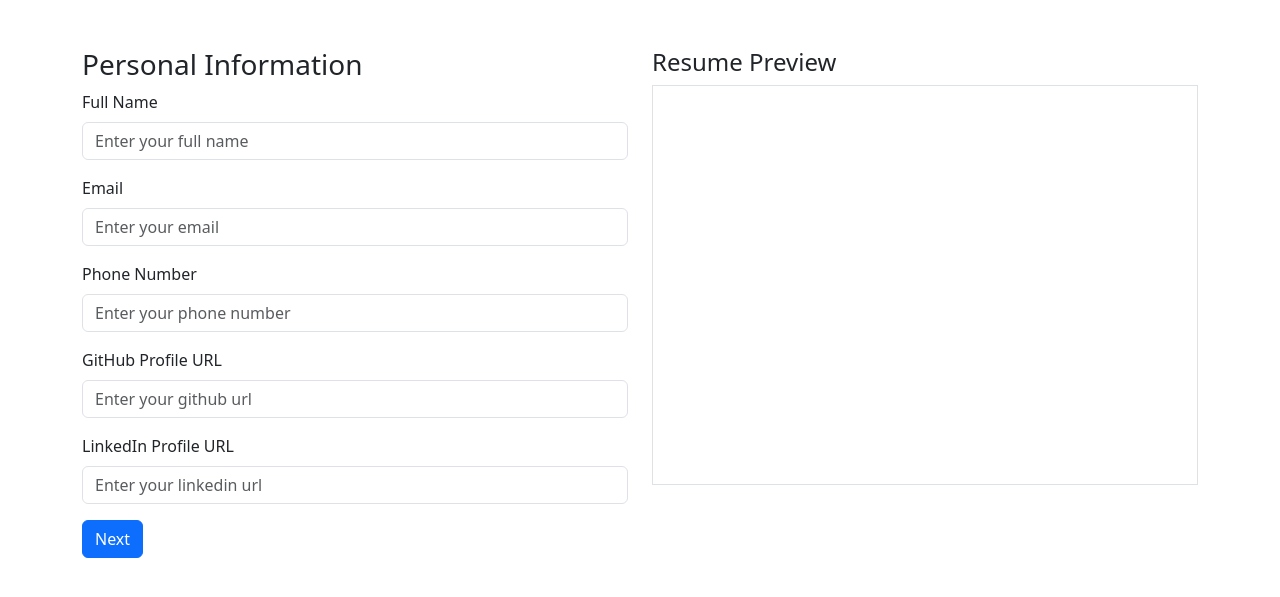
After one commit to aditya07389/Resumonk, a Django app: page /details/ in a window 1280 px wide. The commit adds this page. Shown: the top 597 px of the page. Run offline with Django 5.2, Linux system fonts and the light colour scheme.

Commit message:
added choose_template and details

```diff
--- /dev/null
+++ b/project/App/templates/App/details.html
@@ -0,0 +1,192 @@
+<!DOCTYPE html>
+<html lang="en">
+<head>
+    <meta charset="UTF-8">
+    <meta name="viewport" content="width=device-width, initial-scale=1.0">
+    <title>Resumonk-Details</title>
+    <!-- bootstrap css link -->
+    <link href="https://cdn.jsdelivr.net/npm/bootstrap@5.3.3/dist/css/bootstrap.min.css" rel="stylesheet" integrity="sha384-QWTKZyjpPEjISv5WaRU9OFeRpok6YctnYmDr5pNlyT2bRjXh0JMhjY6hW+ALEwIH" crossorigin="anonymous">
+    <!-- bootstrap Javascript link -->
+    <script src="https://cdn.jsdelivr.net/npm/bootstrap@5.3.3/dist/js/bootstrap.bundle.min.js" integrity="sha384-YvpcrYf0tY3lHB60NNkmXc5s9fDVZLESaAA55NDzOxhy9GkcIdslK1eN7N6jIeHz" crossorigin="anonymous"></script>
+    <style>
+        .step { display: none; }
+        .step.active { display: block; }
+    </style>
+</head>
+<body>
+    <div class="container mt-5">
+        <div class="row">
+            <div class="col-md-6">
+                <form id="resumeForm">
+                    <!-- Step 1: Personal Information -->
+                    <div class="step active" id="step1">
+                        <h3>Personal Information</h3>
+                        <div class="mb-3">
+                            <label for="fullName" class="form-label">Full Name</label>
+                            <input type="text" id="fullName" class="form-control" placeholder="Enter your full name" required>
+                        </div>
+                        <div class="mb-3">
+                            <label for="email" class="form-label">Email</label>
+                            <input type="email" id="email" class="form-control" placeholder="Enter your email" required>
+                        </div>
+                        <div class="mb-3">
+                            <label for="phone" class="form-label">Phone Number</label>
+                            <input type="tel" id="phone" class="form-control" placeholder="Enter your phone number" required>
+                        </div>
+                        <div class="mb-3">
+                            <label for="github" class="form-label">GitHub Profile URL</label>
+                            <input type="tel" id="phone" class="form-control" placeholder="Enter your github url" required>
+                        </div>
+                        <div class="mb-3">
+                            <label for="linkedin" class="form-label">LinkedIn Profile URL</label>
+                            <input type="tel" id="phone" class="form-control" placeholder="Enter your linkedin url" required>
+                        </div>
+                        <button type="button" class="btn btn-primary" onclick="nextStep(1)">Next</button>
+                    </div>
+
+                    <!-- Step 2: Education -->
+<div  class="step" id="step2">
+    <h3>Education</h3>
+    <div id="educationFields">
+        <div class="education-entry mb-3">
+            <label for="degree" class="form-label">Degree</label>
+            <input type="text" class="form-control" placeholder="Enter your degree" required>
+        </div>
+        <div class="education-entry mb-3">
+            <label for="institution" class="form-label">Institution</label>
+            <input type="text" class="form-control" placeholder="Enter your institution" required>
+        </div>
+        <div class="education-entry mb-3">
+            <label for="graduationYear" class="form-label">Graduation Year</label>
+            <input type="number" class="form-control" placeholder="Enter your graduation year" required>
+        </div>
+    </div>
+    <button type="button" class="btn btn-secondary" onclick="prevStep(2)">Previous</button>
+    <button type="button" class="btn btn-primary" onclick="nextStep(2)">Next</button>
+    <button type="button" class="btn btn-info" onclick="addEducation()">Add More Education</button>
+</div>
+
+
+                    <!-- Step 3: Work Experience -->
+                    <div class="step" id="step3">
+                        <h3>Work Experience</h3>
+                        <div class="mb-3">
+                            <label for="jobTitle" class="form-label">Job Title</label>
+                            <input type="text" id="jobTitle" class="form-control" placeholder="Enter your job title" required>
+                        </div>
+                        <div class="mb-3">
+                            <label for="company" class="form-label">Company</label>
+                            <input type="text" id="company" class="form-control" placeholder="Enter your company name" required>
+                        </div>
+                        <div class="mb-3">
+                            <label for="yearsWorked" class="form-label">Years Worked</label>
+                            <input type="number" id="yearsWorked" class="form-control" placeholder="Enter years worked" required>
+                        </div>
+                        <button type="button" class="btn btn-secondary" onclick="prevStep(3)">Previous</button>
+                        <button type="button" class="btn btn-primary" onclick="nextStep(3)">Next</button>
+                    </div>
+
+                    <!-- Step 4: Skills -->
+                    <div class="step" id="step4">
+                        <h3>Skills</h3>
+                        <div class="mb-3">
+                            <label for="skills" class="form-label">Skills (comma separated)</label>
+                            <input type="text" id="skills" class="form-control" placeholder="e.g., HTML, CSS, JavaScript" required>
+                        </div>
+                        <button type="button" class="btn btn-secondary" onclick="prevStep(4)">Previous</button>
+                        <button type="submit" class="btn btn-primary">Submit</button>
+                    </div>
+                </form>
+            </div>
+            <div class="col-md-6">
+                <!-- Placeholder for resume preview or other content -->
+                <h4>Resume Preview</h4>
+                <div id="resumePreview" class="border p-3" style="height: 400px; overflow-y: auto;">
+                    <!-- Dynamic resume content will go here -->
+                </div>
+            </div>
+        </div>
+    </div>
+
+    <script>
+        function nextStep(currentStep) {
+            const current = document.getElementById(`step${currentStep}`);
+            const next = document.getElementById(`step${currentStep + 1}`);
+            current.classList.remove('active');
+            next.classList.add('active');
+        }
+
+        function prevStep(currentStep) {
+            const current = document.getElementById(`step${currentStep}`);
+            const prev = document.getElementById(`step${currentStep - 1}`);
+            current.classList.remove('active');
+            prev.classList.add('active');
+        }
+
+        // Handle form submission
+        document.getElementById('resumeForm').addEventListener('submit', function(event) {
+            event.preventDefault();
+            alert('Resume submitted successfully!');
+            // You can add logic here to handle the form data
+        });
+    </script>
+    <script>
+        function addEducation() {
+    // Create a new education entry div
+    const educationDiv = document.createElement('div');
+    educationDiv.className = 'education-entry mb-3';
+
+    // Create degree input
+    const degreeLabel = document.createElement('label');
+    degreeLabel.className = 'form-label';
+    degreeLabel.innerText = 'Degree';
+    const degreeInput = document.createElement('input');
+    degreeInput.type = 'text';
+    degreeInput.className = 'form-control';
+    degreeInput.placeholder = 'Enter your degree';
+    degreeInput.required = true;
+
+    // Create institution input
+    const institutionDiv = document.createElement('div');
+    institutionDiv.className = 'education-entry mb-3';
+    const institutionLabel = document.createElement('label');
+    institutionLabel.className = 'form-label';
+    institutionLabel.innerText = 'Institution';
+    const institutionInput = document.createElement('input');
+    institutionInput.type = 'text';
+    institutionInput.className = 'form-control';
+    institutionInput.placeholder = 'Enter your institution';
+    institutionInput.required = true;
+
+    // Create graduation year input
+    const yearDiv = document.createElement('div');
+    yearDiv.className = 'education-entry mb-3';
+    const yearLabel = document.createElement('label');
+    yearLabel.className = 'form-label';
+    yearLabel.innerText = 'Graduation Year';
+    const yearInput = document.createElement('input');
+    yearInput.type = 'number';
+    yearInput.className = 'form-control';
+    yearInput.placeholder = 'Enter your graduation year';
+    yearInput.required = true;
+
+    // Append inputs to the education entry
+    educationDiv.appendChild(degreeLabel);
+    educationDiv.appendChild(degreeInput);
+    institutionDiv.appendChild(institutionLabel);
+    institutionDiv.appendChild(institutionInput);
+    yearDiv.appendChild(yearLabel);
+    yearDiv.appendChild(yearInput);
+
+    // Append new education entry to the fields container
+    document.getElementById('educationFields').appendChild(educationDiv);
+    document.getElementById('educationFields').appendChild(institutionDiv);
+    document.getElementById('educationFields').appendChild(yearDiv);
+}
+
+    </script>
+
+    <script src="https://code.jquery.com/jquery-3.6.0.min.js"></script>
+    <script src="https://cdn.jsdelivr.net/npm/bootstrap@5.3.0/dist/js/bootstrap.bundle.min.js"></script>
+</body>
+</html>
--- a/project/App/views.py
+++ b/project/App/views.py
@@ -4,3 +4,9 @@ from django.shortcuts import render
 
 def index(request):
     return render(request, 'App/index.html')
+
+def details(request):
+    return render(request, 'App/details.html')
+
+def choose_template(request):
+    return render(request,'App/choose_template.html')
--- a/project/project/urls.py
+++ b/project/project/urls.py
@@ -20,5 +20,7 @@ from App import views
 
 urlpatterns = [
     path('admin/', admin.site.urls),
-    path('',views.index,name="index")
+    path('',views.index,name="index"),
+    path('details/',views.details,name="details"),
+    path('choose_template',views.choose_template,name="choose_template")
 ]
```
Also changed, not shown: project/App/templates/App/choose_template.html (added, +91 -0 lines), project/App/templates/App/index.html (+69 -101 lines), project/App/static/App/Images/choose.png (added), project/App/static/App/Images/detail.png (added), project/App/static/App/Images/download.png (added).
